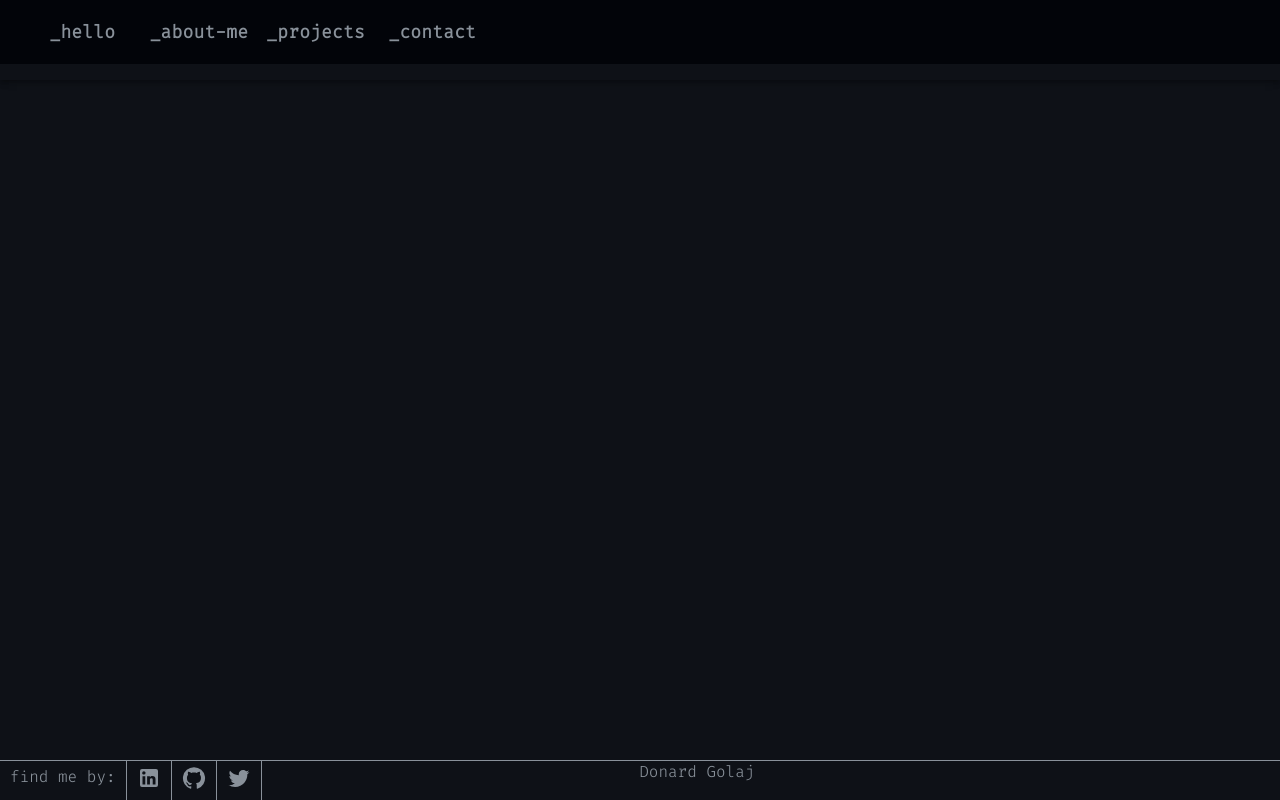
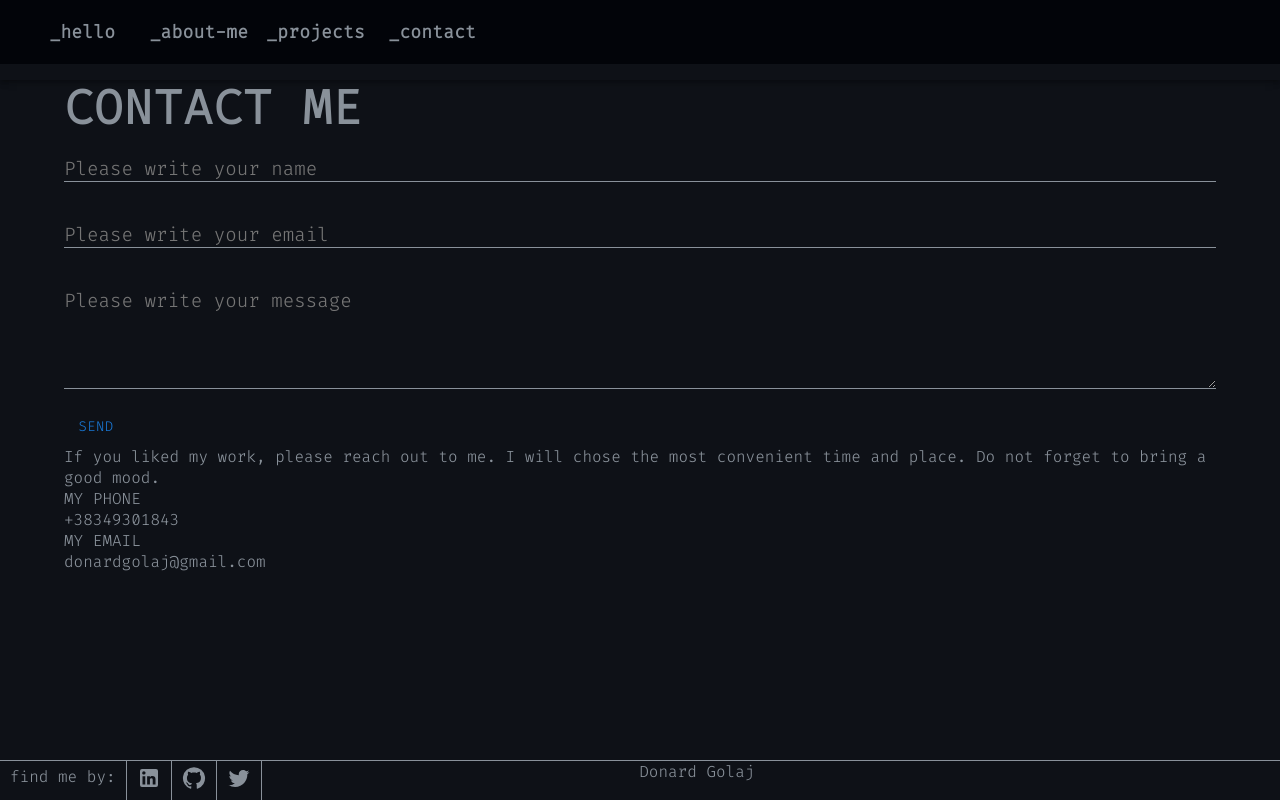
Before and after one commit to Donard97/portfolio, a React (Create React App) app: page /contact in a window 1280 px wide. Built offline with nearby package versions, Linux system fonts and the light colour scheme.

Commit message:
Add form and content to contact page

```diff
--- /dev/null
+++ b/src/components/form/ContactForm.js
@@ -0,0 +1,74 @@
+/* eslint-disable */
+import React from 'react';
+import { makeStyles } from '@material-ui/styles';
+import Container from '@mui/material/Container';
+import Typography from '@mui/material/Typography';
+import Button from '@mui/material/Button';
+
+const useStyles = makeStyles({
+  root: {
+    color: '#89919a',
+    display: 'flex',
+    flexDirection: 'row',
+  },
+
+  contactHeading: {
+    fontSize: '3rem',
+    color: '#89919a',
+    fontWeight: 600,
+    letterSpacing: '1px',
+  },
+
+  form: {
+    display: 'flex',
+    flexDirection: 'column',
+  },
+
+  input: {
+    background: 'none',
+    border: 'none',
+    borderBottom: '1px solid #89919a',
+    fontSize: '1.2rem',
+    margin: '20px 0',
+    color: '#89919a',
+  },
+
+  contactContent: {
+    color: '#89919a',
+  }
+});
+
+function ContactForm() {
+  const classes = useStyles();
+  return (
+    <Container>
+      <Typography variant="h1" className={classes.contactHeading}>CONTACT ME</Typography>
+      <div container={classes.root}>
+      <div>
+        <form className={classes.form}>
+            <input type="text" className={classes.input} placeholder="Please write your name" maxLength={30}/>
+            <input type="email" className={classes.input} placeholder="Please write your email" />
+            <textarea rows="4" cols="50" className={classes.input} placeholder="Please write your message" maxLength={500} />
+        </form>
+        <Button>SEND</Button>
+      </div>
+      <div className={classes.contactContent}>
+        <p>If you liked my work, please reach out to me.
+          I will chose the most convenient time and place.
+          Do not forget to bring a good mood.
+        </p>
+        <div>
+          <p>MY PHONE</p>
+          <p>+38349301843</p>
+        </div>
+        <div>
+          <p>MY EMAIL</p>
+          <p>donardgolaj@gmail.com</p>
+        </div>
+      </div>
+      </div>
+    </Container>
+  );
+}
+
+export default ContactForm;
--- a/src/containers/ContactContainer.js
+++ b/src/containers/ContactContainer.js
@@ -1,11 +1,13 @@
 import React from 'react';
 import Navbar from '../components/nav_bar/NavBar';
 import Footer from '../components/footer/Footer';
+import ContactForm from '../components/form/ContactForm';
 
 function ContactContainer() {
   return (
     <>
       <Navbar />
+      <ContactForm />
       <Footer />
     </>
   );
```
Also changed, not shown: .eslintrc.json, src/stylesheet/footer.css (line endings or trailing spaces).
